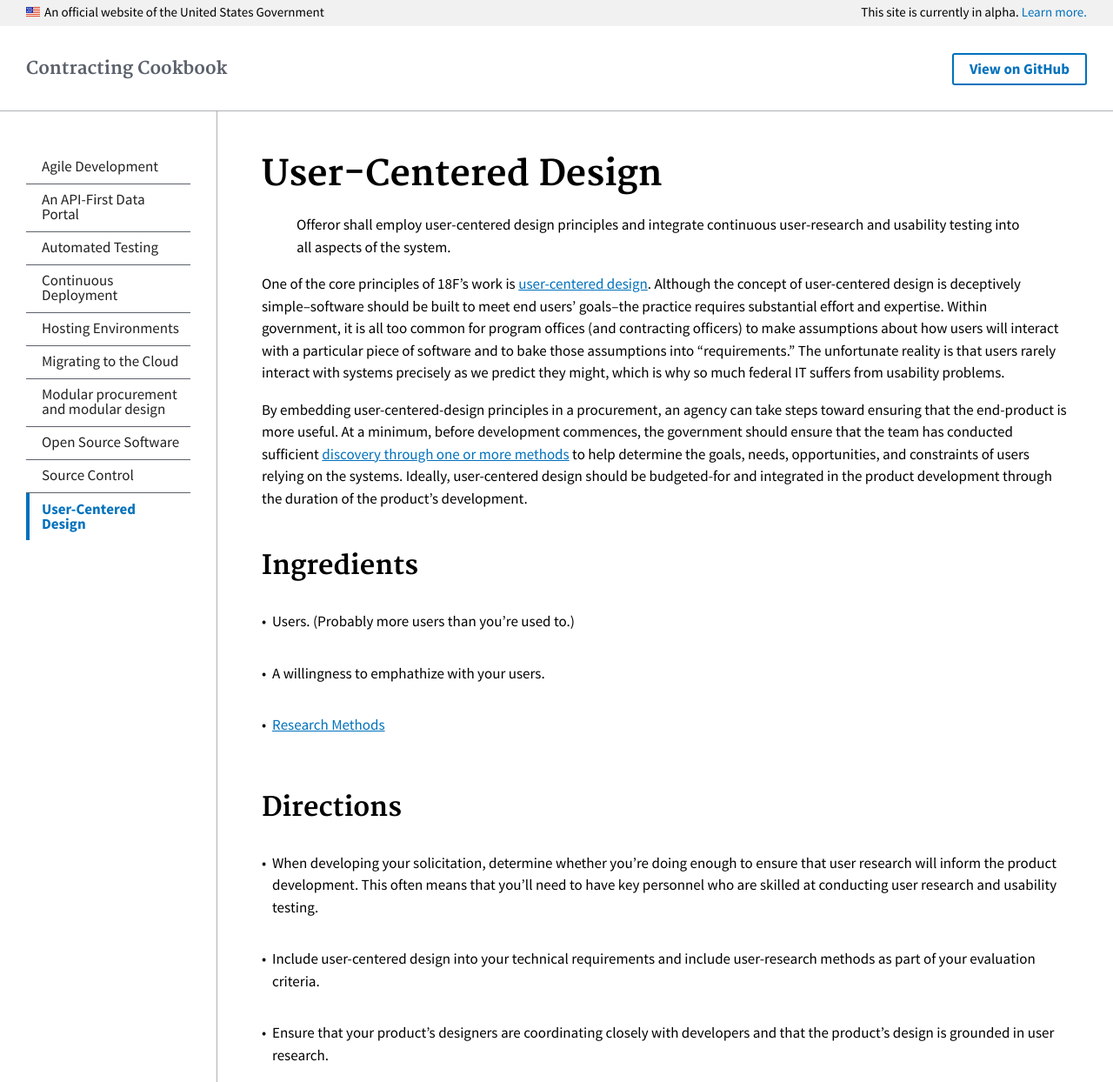
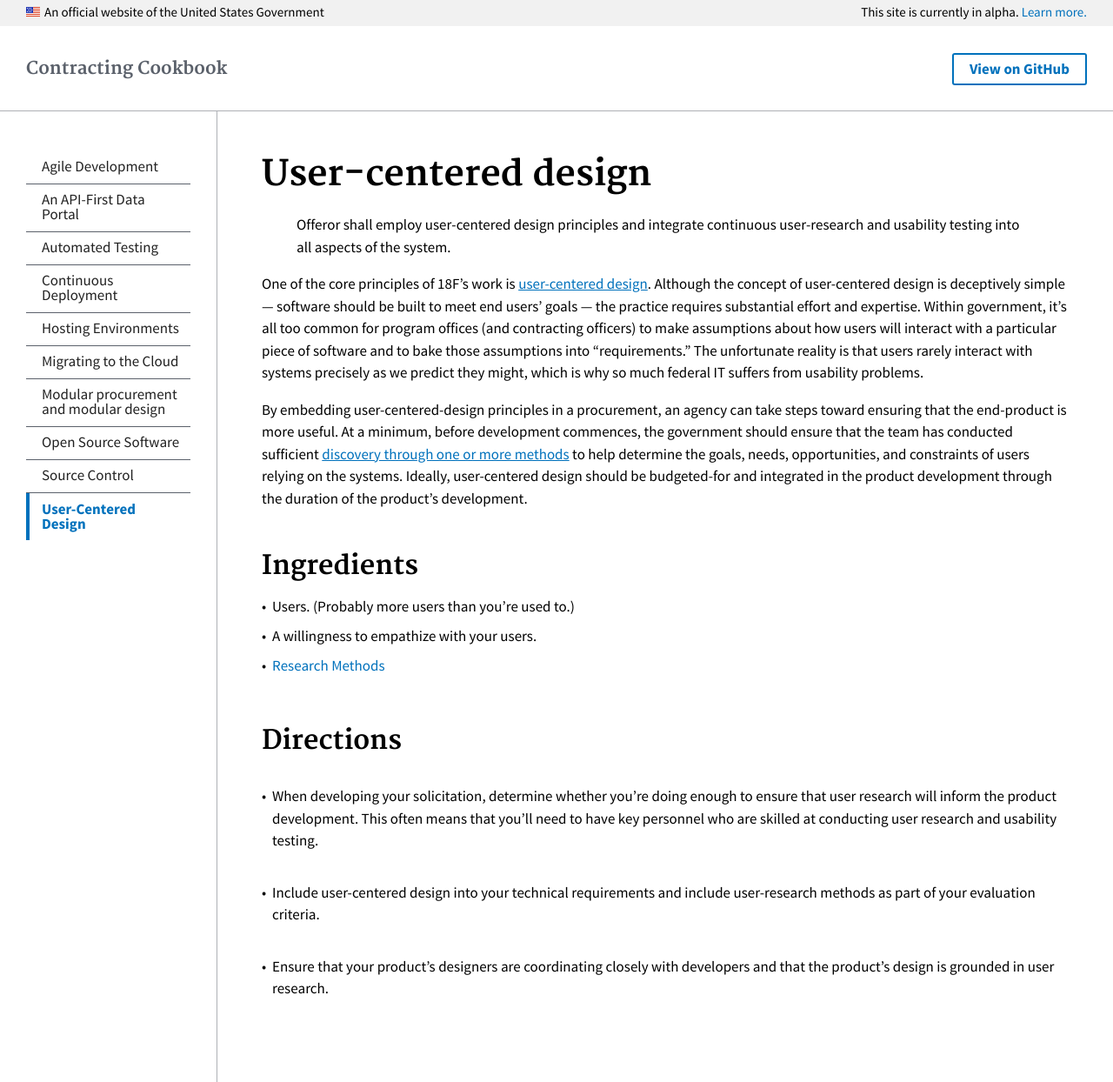
Before and after one commit to 18F/contracting-cookbook, a Jekyll site: the page built from _recipes/user-centered-design.md, in a window 1280 px wide and 1244 px high. Shown: the whole window at 87% size. Built offline with Jekyll 4.4.1, drawn with Linux system fonts in a browser that asks for light colours.

Commit message:
style edits

```diff
--- a/_recipes/user-centered-design.md
+++ b/_recipes/user-centered-design.md
@@ -2,23 +2,19 @@
 layout: main
 permalink: /recipes/user-centered-design/
 ---
-# User-Centered Design
+# User-centered design
 
 > Offeror shall employ user‐centered design principles and integrate continuous user‐research and usability testing into all aspects of the system.
 
-One of the core principles of 18F's work is [user-centered design](http://www.usability.gov/what-and-why/user-centered-design.html). Although the concept of user-centered design is deceptively simple--software should be built to meet end users' goals--the practice requires substantial effort and expertise. Within government, it is all too common for program offices (and contracting officers) to make assumptions about how users will interact with a particular piece of software and to bake those assumptions into "requirements." The unfortunate reality is that users rarely interact with systems precisely as we predict they might, which is why so much federal IT suffers from usability problems.
+One of the core principles of 18F's work is [user-centered design](http://www.usability.gov/what-and-why/user-centered-design.html). Although the concept of user-centered design is deceptively simple — software should be built to meet end users' goals — the practice requires substantial effort and expertise. Within government, it's all too common for program offices (and contracting officers) to make assumptions about how users will interact with a particular piece of software and to bake those assumptions into "requirements." The unfortunate reality is that users rarely interact with systems precisely as we predict they might, which is why so much federal IT suffers from usability problems.
 
 By embedding user-centered-design principles in a procurement, an agency can take steps toward ensuring that the end-product is more useful. At a minimum, before development commences, the government should ensure that the team has conducted sufficient [discovery through one or more methods](https://methods.18f.gov) to help determine the goals, needs, opportunities, and constraints of users relying on the systems. Ideally, user-centered design should be budgeted-for and integrated in the product development through the duration of the product's development.
-
 
 ## Ingredients
 
   * Users. (Probably more users than you're used to.)
-
-  * A willingness to emphathize with your users.
-
+  * A willingness to empathize with your users.
   * [Research Methods](https://methods.18f.gov/)
-
 
 ## Directions
 
```
